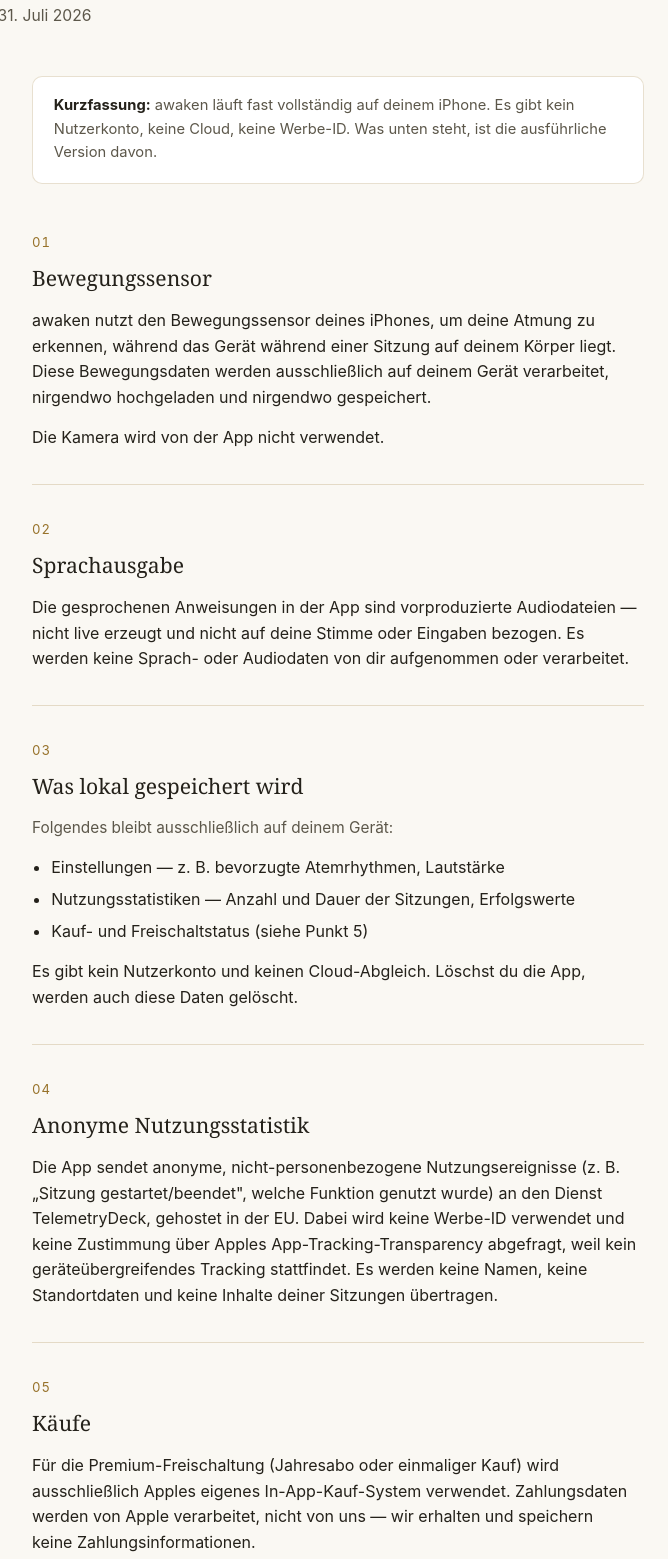
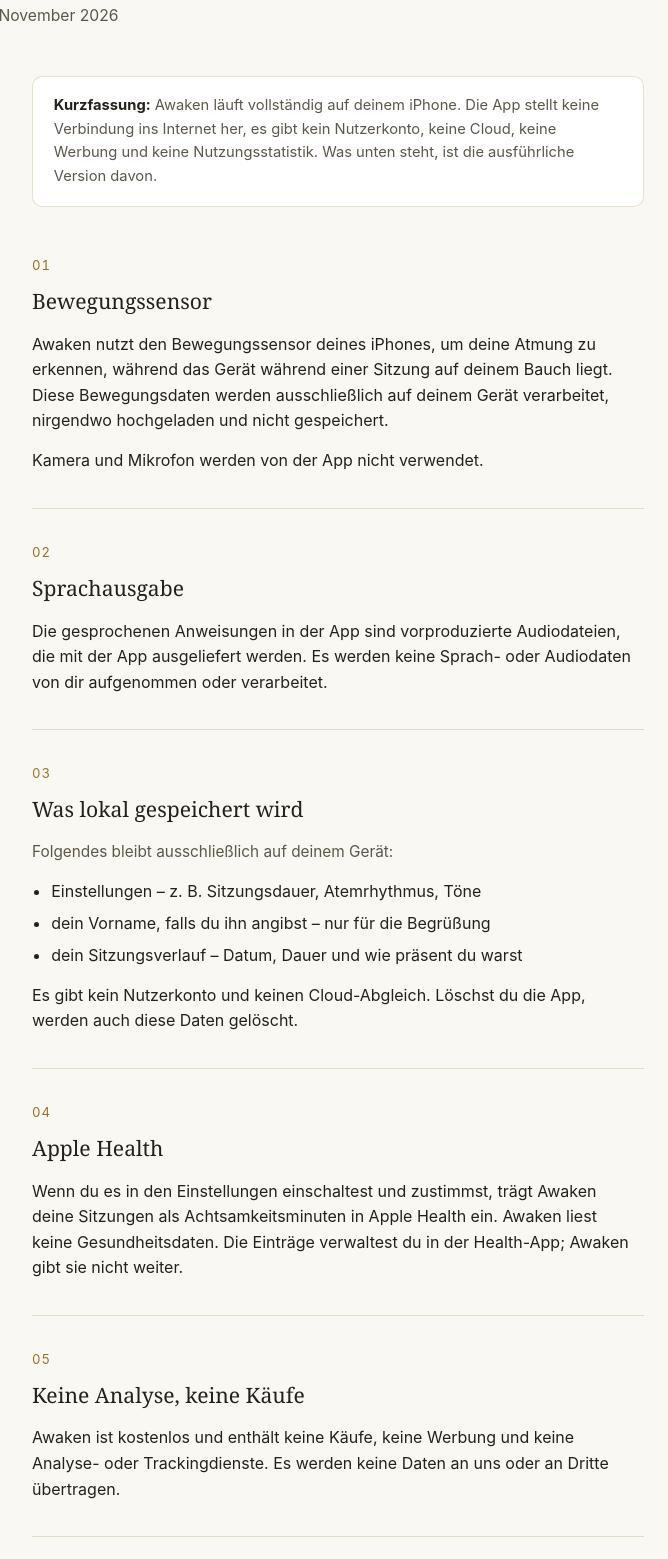
Before and after one commit to mindyoursoul/awaken-support, a plain HTML site: page index.html in a window 1280 px wide. Shown: the part 188-1747 px from the top of the page, without its empty margins (302-970 px from the left). Drawn offline with Linux system fonts and the light colour scheme.

Commit message:
Datenschutz: komplett lokal, Apple Health, keine Käufe/Analyse

```diff
--- a/index.html
+++ b/index.html
@@ -3,7 +3,7 @@
 <head>
 <meta charset="utf-8">
 <meta name="viewport" content="width=device-width,initial-scale=1">
-<title>Datenschutzerklärung — awaken</title>
+<title>Datenschutzerklärung — Awaken</title>
 <style>
   :root {
     --void: #0b0b0d;
@@ -217,28 +217,29 @@
 <div class="glow"></div>
 
 <header>
-  <span class="mark">awaken</span>
+  <span class="mark">Awaken</span>
   <h1>Datenschutzerklärung</h1>
-  <p class="sub">Stand: 31. Juli 2026</p>
+  <p class="sub">Stand: 24. November 2026</p>
 </header>
 
 <main>
   <div class="notice">
-    <strong>Kurzfassung:</strong> awaken läuft fast vollständig auf deinem
-    iPhone. Es gibt kein Nutzerkonto, keine Cloud, keine Werbe-ID. Was
-    unten steht, ist die ausführliche Version davon.
+    <strong>Kurzfassung:</strong> Awaken läuft vollständig auf deinem
+    iPhone. Die App stellt keine Verbindung ins Internet her, es gibt kein
+    Nutzerkonto, keine Cloud, keine Werbung und keine Nutzungsstatistik.
+    Was unten steht, ist die ausführliche Version davon.
   </div>
 
   <section>
     <span class="num">01</span>
     <h2>Bewegungssensor</h2>
     <p>
-      awaken nutzt den Bewegungssensor deines iPhones, um deine Atmung zu
-      erkennen, während das Gerät während einer Sitzung auf deinem Körper
+      Awaken nutzt den Bewegungssensor deines iPhones, um deine Atmung zu
+      erkennen, während das Gerät während einer Sitzung auf deinem Bauch
       liegt. Diese Bewegungsdaten werden ausschließlich auf deinem Gerät
-      verarbeitet, nirgendwo hochgeladen und nirgendwo gespeichert.
+      verarbeitet, nirgendwo hochgeladen und nicht gespeichert.
     </p>
-    <p>Die Kamera wird von der App nicht verwendet.</p>
+    <p>Kamera und Mikrofon werden von der App nicht verwendet.</p>
   </section>
 
   <section>
@@ -246,9 +247,8 @@
     <h2>Sprachausgabe</h2>
     <p>
       Die gesprochenen Anweisungen in der App sind vorproduzierte
-      Audiodateien — nicht live erzeugt und nicht auf deine Stimme oder
-      Eingaben bezogen. Es werden keine Sprach- oder Audiodaten von dir
-      aufgenommen oder verarbeitet.
+      Audiodateien, die mit der App ausgeliefert werden. Es werden keine
+      Sprach- oder Audiodaten von dir aufgenommen oder verarbeitet.
     </p>
   </section>
 
@@ -259,9 +259,9 @@
       Folgendes bleibt ausschließlich auf deinem Gerät:
     </p>
     <ul>
-      <li>Einstellungen — z.&nbsp;B. bevorzugte Atemrhythmen, Lautstärke</li>
-      <li>Nutzungsstatistiken — Anzahl und Dauer der Sitzungen, Erfolgswerte</li>
-      <li>Kauf- und Freischaltstatus (siehe Punkt 5)</li>
+      <li>Einstellungen – z.&nbsp;B. Sitzungsdauer, Atemrhythmus, Töne</li>
+      <li>dein Vorname, falls du ihn angibst – nur für die Begrüßung</li>
+      <li>dein Sitzungsverlauf – Datum, Dauer und wie präsent du warst</li>
     </ul>
     <p>
       Es gibt kein Nutzerkonto und keinen Cloud-Abgleich. Löschst du die
@@ -271,26 +271,22 @@
 
   <section>
     <span class="num">04</span>
-    <h2>Anonyme Nutzungsstatistik</h2>
+    <h2>Apple Health</h2>
     <p>
-      Die App sendet anonyme, nicht-personenbezogene Nutzungsereignisse
-      (z.&nbsp;B. „Sitzung gestartet/beendet", welche Funktion genutzt wurde)
-      an den Dienst TelemetryDeck, gehostet in der EU. Dabei wird keine
-      Werbe-ID verwendet und keine Zustimmung über Apples
-      App-Tracking-Transparency abgefragt, weil kein
-      geräteübergreifendes Tracking stattfindet. Es werden keine Namen,
-      keine Standortdaten und keine Inhalte deiner Sitzungen übertragen.
+      Wenn du es in den Einstellungen einschaltest und zustimmst, trägt
+      Awaken deine Sitzungen als Achtsamkeitsminuten in Apple Health ein.
+      Awaken liest keine Gesundheitsdaten. Die Einträge verwaltest du in
+      der Health-App; Awaken gibt sie nicht weiter.
     </p>
   </section>
 
   <section>
     <span class="num">05</span>
-    <h2>Käufe</h2>
+    <h2>Keine Analyse, keine Käufe</h2>
     <p>
-      Für die Premium-Freischaltung (Jahresabo oder einmaliger Kauf) wird
-      ausschließlich Apples eigenes In-App-Kauf-System verwendet.
-      Zahlungsdaten werden von Apple verarbeitet, nicht von uns — wir
-      erhalten und speichern keine Zahlungsinformationen.
+      Awaken ist kostenlos und enthält keine Käufe, keine Werbung und keine
+      Analyse- oder Trackingdienste. Es werden keine Daten an uns oder an
+      Dritte übertragen.
     </p>
   </section>
 
@@ -320,7 +316,7 @@
 </main>
 
 <footer>
-  awaken — diese Seite dient als Datenschutz- und Support-Adresse für den App Store.
+  Awaken – diese Seite dient als Datenschutz- und Support-Adresse für den App Store.
 </footer>
 
 </body>
```
